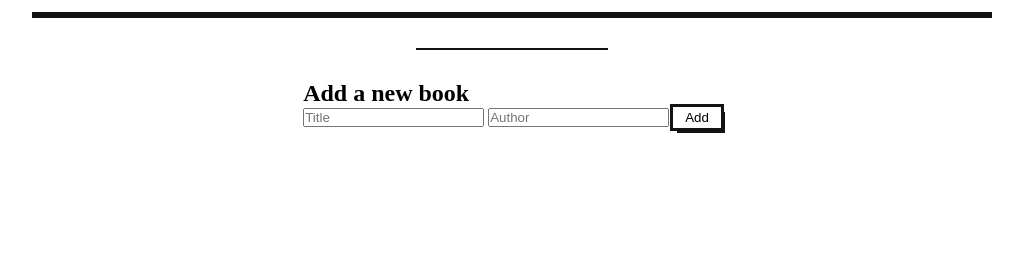
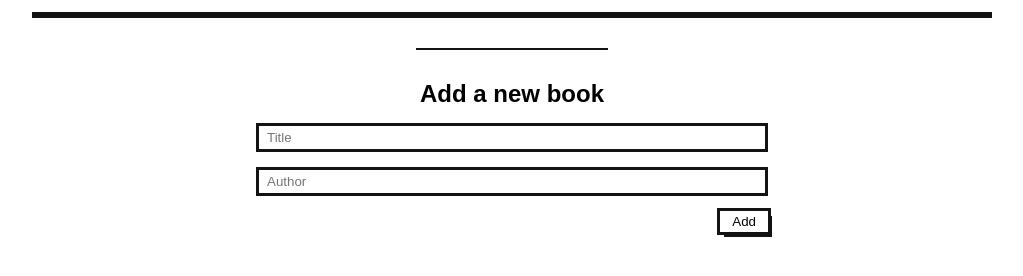
Before and after one commit to Masouma864/Awesome-Books, a website: page index.html in a window 1280 px wide. Shown: the part 82-358 px from the top of the page, without its empty margins (128-1151 px from the left). Drawn offline with Linux system fonts and the light colour scheme.

Commit message:
Add css style for the 'book' add section

```diff
--- a/css/styles.css
+++ b/css/styles.css
@@ -53,3 +53,23 @@
   flex-direction: row;
   gap: 6px;
 }
+
+/* Add book */
+
+.bookForm {
+  display: flex;
+  flex-direction: column;
+  gap: 15px;
+  width: 40%;
+}
+.bookForm__heading {
+  font-family: bubblegum, sans-serif;
+  align-self: center;
+}
+.bookForm__input {
+  padding: 4px 8px;
+  border: 3px solid var(--dark-grey);
+}
+.btnAdd {
+  align-self: flex-end;
+}
```
